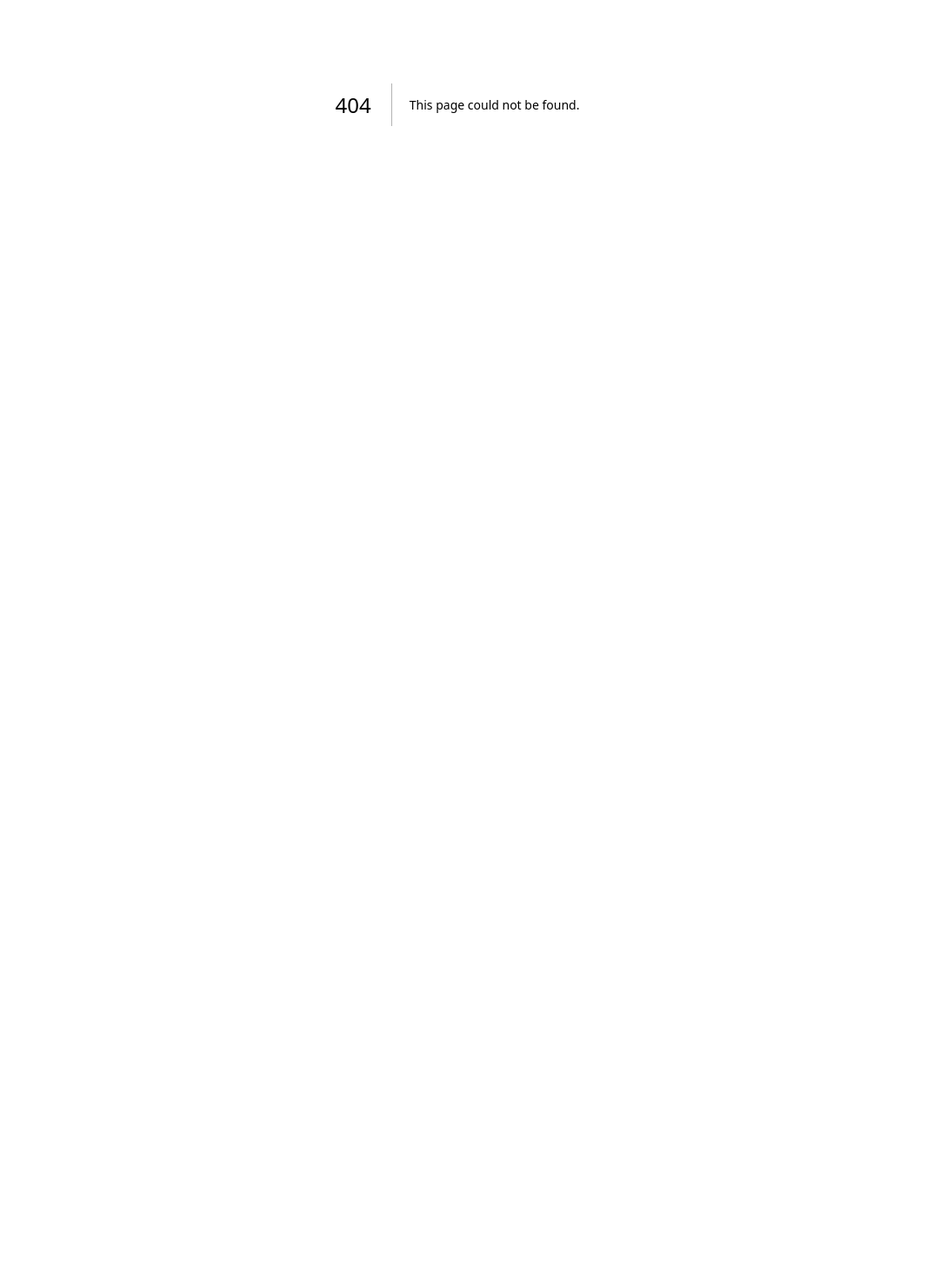
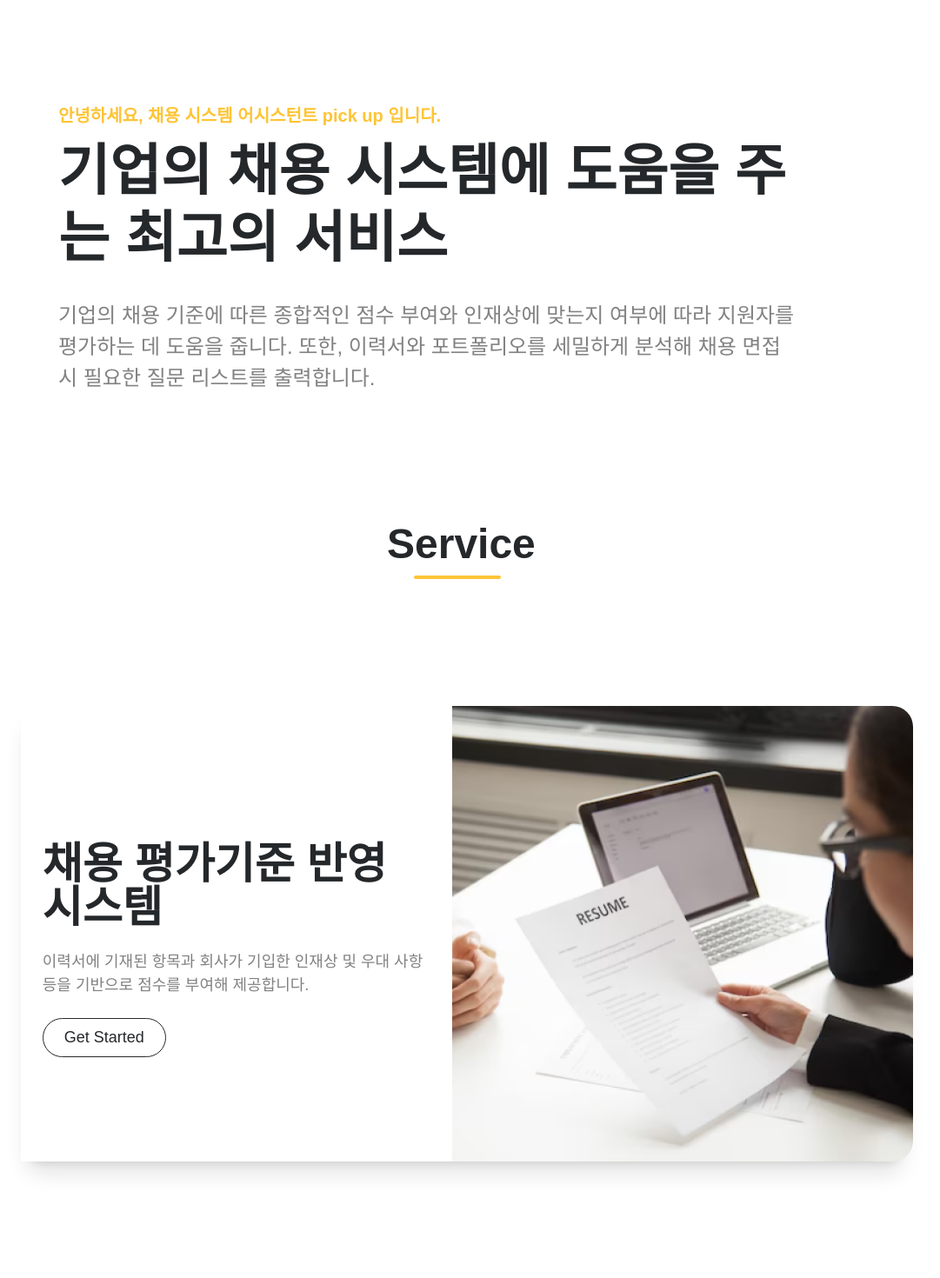
Before and after one commit to Aivle08/big-project-front, a Next.js app: page /home in a window 1280 px wide. Before the commit this address had no page. Shown: the part 280-1750 px from the top of the page at 87% size, without its empty margins (114-1195 px from the left). Before the commit the page ends 800 px from the top, so only its background shows below. Built offline with nearby package versions, Linux system fonts and the light colour scheme.

Commit message:
FEAT: add home page layout done

```diff
--- /dev/null
+++ b/app/home/page.tsx
@@ -0,0 +1,109 @@
+import Image from 'next/image';
+import React from 'react';
+import {
+    MainContainer,
+    GreetingContainer,
+    GreetingText,
+    GreetingContent,
+    GreetingTitle,
+    GreetingDescription,
+    SectionHeader,
+    SectionTitle,
+    SectionLine,
+    CardContainer,
+    Card,
+    CardDescriptionContainer,
+    CardDescription,
+    CardTitle,
+    CardText,
+    CardButton,
+    CardButtonText,
+    ImageContainer
+  } from './styles/pageStyled';
+
+export default function Home() {
+  return (
+    <>
+      {/* navbar 자리 */}
+      <div
+        style={{
+          display: 'flex',
+          justifyContent: 'center',
+          alignItems: 'center',
+          maxWidth: '100%',
+          minHeight: '80px',
+          marginTop: '20px',
+          backgroundColor: '#f0f0f0',
+        }}
+      ></div>
+
+    <MainContainer>
+      {/* 인사말 */}
+      <GreetingContainer>
+        <GreetingText>안녕하세요, 채용 시스템 어시스턴트 pick up 입니다.</GreetingText>
+        <GreetingContent>
+          <GreetingTitle>기업의 채용 시스템에 도움을 주는 최고의 서비스</GreetingTitle>
+          <GreetingDescription>
+            기업의 채용 기준에 따른 종합적인 점수 부여와 인재상에 맞는지 여부에 따라 지원자를 평가하는 데 도움을 줍니다.
+            또한, 이력서와 포트폴리오를 세밀하게 분석해 채용 면접 시 필요한 질문 리스트를 출력합니다.
+          </GreetingDescription>
+        </GreetingContent>
+      </GreetingContainer>
+
+      {/* 서비스 단락 */}
+      <SectionHeader>
+        <SectionTitle>Service</SectionTitle>
+        <SectionLine />
+      </SectionHeader>
+
+      {/* 첫째 카드 */}
+      <CardContainer>
+        <Card>
+          <CardDescriptionContainer>
+            <CardDescription>
+              <CardTitle>채용 평가기준 반영 시스템</CardTitle>
+              <CardText>
+                이력서에 기재된 항목과 회사가 기입한 인재상 및 우대 사항 등을 기반으로 점수를 부여해 제공합니다.
+              </CardText>
+              <CardButton>
+                <CardButtonText>Get Started</CardButtonText>
+              </CardButton>
+            </CardDescription>
+          </CardDescriptionContainer>
+          <ImageContainer className='rounded-tr-[24px] rounded-br-[24px]'>
+            <Image src="/image_111.png" alt="Project Image" layout="fill" objectFit="cover" />
+          </ImageContainer>
+        </Card>
+      </CardContainer>
+
+      {/* 둘째 카드 */}
+      <CardContainer>
+        <Card className="flex-row-reverse">
+          <CardDescriptionContainer>
+            <CardDescription>
+              <CardTitle className='w-[80%]'>채용 질문 생성 시스템</CardTitle>
+              <CardText>
+                채용 시 지원자의 포트폴리오와 이력서를 대조해 보다 구체적인 검증 질문 생성을 통해서 채용 면접 시 면접관의 업무에 편리함을 더합니다.
+              </CardText>
+              <CardButton>
+                <CardButtonText>Get Started</CardButtonText>
+              </CardButton>
+            </CardDescription>
+          </CardDescriptionContainer>
+          <ImageContainer className='rounded-tl-[24px] rounded-bl-[24px]'>
+            <Image src="/image_110.png" alt="Project Image" layout="fill" objectFit="cover" />
+          </ImageContainer>
+        </Card>
+      </CardContainer>
+    </MainContainer>
+
+      {/* Footer 자리*/}
+      <footer className="flex flex-col justify-center items-center w-full bg-gray-300 py-4">
+        <div className="w-[192px] h-[102px] flex flex-col justify-center items-center gap-[32px]">
+          <div className="w-full h-full border border-gray-500 flex items-center justify-center">
+          </div>
+        </div>
+      </footer>
+    </>
+  );
+}
--- /dev/null
+++ b/app/home/styles/pageStyled.ts
@@ -0,0 +1,179 @@
+import tw from 'tailwind-styled-components';
+
+// 본 단락
+export const MainContainer = tw.div`
+  flex
+  flex-col
+  relative
+  justify-center
+  w-full
+`;
+
+// 인사말 컨테이너
+export const GreetingContainer = tw.div`
+  absolute
+  left-[181px]
+  top-[300px]
+  w-[858px]
+  h-[408px]
+  flex
+  flex-col
+  items-start
+  p-0
+  gap-[12px]
+`;
+
+// 인사말 텍스트
+export const GreetingText = tw.p`
+  w-[858px]
+  h-[27px]
+  font-nunito
+  font-bold
+  text-[20px]
+  leading-[27px]
+  text-[#FDC435]
+`;
+
+// 인사말 세부 컨텐츠
+export const GreetingContent = tw.div`
+  flex
+  flex-col
+  items-start
+  p-0
+  gap-[32px]
+  w-[858px]
+  h-[369px]
+`;
+
+// 인사말 제목
+export const GreetingTitle = tw.h1`
+  w-[853px]
+  h-[154px]
+  font-montserrat
+  font-bold
+  text-[64px]
+  leading-[77px]
+  text-[#25282B]
+`;
+
+// 인사말 설명
+export const GreetingDescription = tw.p`
+  w-[853px]
+  h-[108px]
+  font-nunito
+  font-normal
+  text-[24px]
+  leading-[36px]
+  text-[#828282]
+`;
+
+// 단락 제목
+export const SectionHeader = tw.div`
+  flex
+  flex-col
+  justify-center
+  items-center
+  mt-[770px]
+`;
+
+export const SectionTitle = tw.div`
+  w-[162px]
+  h-[72px]
+  font-bold
+  text-[48px]
+  leading-[72px]
+  text-center
+  text-[#25282B]
+`;
+
+export const SectionLine = tw.div`
+  w-[100px]
+  h-[4px]
+  bg-[#FDC435]
+  rounded-[2px]
+`;
+
+
+// 카드 컨테이너
+export const CardContainer = tw.div`
+  flex
+  justify-center
+  items-center
+  w-full
+  h-screen
+  m-2
+`;
+
+export const Card = tw.div`
+  flex
+  flex-row
+  items-start
+  p-0
+  w-[1020px]
+  h-[524px]
+  rounded-[24px]
+  shadow-xl
+`;
+
+// 카드 설명 컨테이너
+export const CardDescriptionContainer = tw.div`
+  w-[496px]
+  h-[524px]
+  bg-[#FFFFFF]
+  flex-none
+  order-0
+  overflow-hidden
+`;
+
+export const CardDescription = tw.div`
+  relative
+  flex
+  flex-col
+  items-start
+  p-0
+  gap-[24px]
+  left-[5%]
+  right-[7.84%]
+  top-[30%]
+  bottom-[27.67%]
+  w-[90%]
+`;
+
+export const CardTitle = tw.h1`
+  text-[#25282B]
+  font-bold
+  text-[50px]
+  leading-[100%]
+`;
+
+export const CardText = tw.p`
+  text-[#828282]
+  font-normal
+  text-[18px]
+  leading-[150%]
+`;
+
+export const CardButton = tw.button`
+  flex
+  items-center
+  px-[24px]
+  py-[8px]
+  border
+  border-[#25282B]
+  rounded-[24px]
+`;
+
+export const CardButtonText = tw.span`
+  text-[#25282B]
+  font-medium
+  text-[18px]
+`;
+
+export const ImageContainer = tw.div`
+  w-[530px]
+  h-[524px]
+  flex-none
+  order-1
+  relative
+  overflow-hidden
+`;
```
Also changed, not shown: public/image_110.png (added), public/image_111.png (added).
